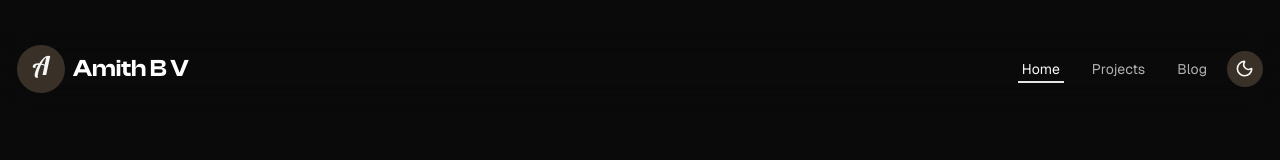
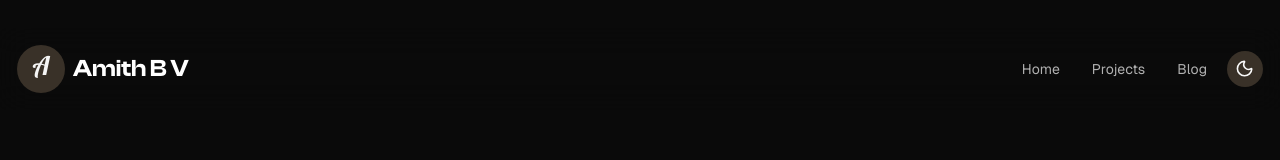
Before and after one commit to AmithBV0606/Portfolio, a Next.js app: page / in a window 1280 px wide. Shown: the top 160 px of the page. Built offline with nearby package versions, Linux system fonts and the light colour scheme; a web font is replaced by a local one.

Commit message:
Changed "isActive" variable.

```diff
--- a/src/components/Navbar.tsx
+++ b/src/components/Navbar.tsx
@@ -168,9 +168,8 @@ const Navbar = () => {
             >
               {NAV_LINKS.map((item) => {
                 const isActive =
-                  activePath === "/"
-                    ? activePath.startsWith(item.href)
-                    : activePath.startsWith(item.href) && item.href !== "/";
+                  activePath.startsWith(item.href) && item.href !== "/";
+
                 return (
                   <motion.div
                     key={item.href}
```
